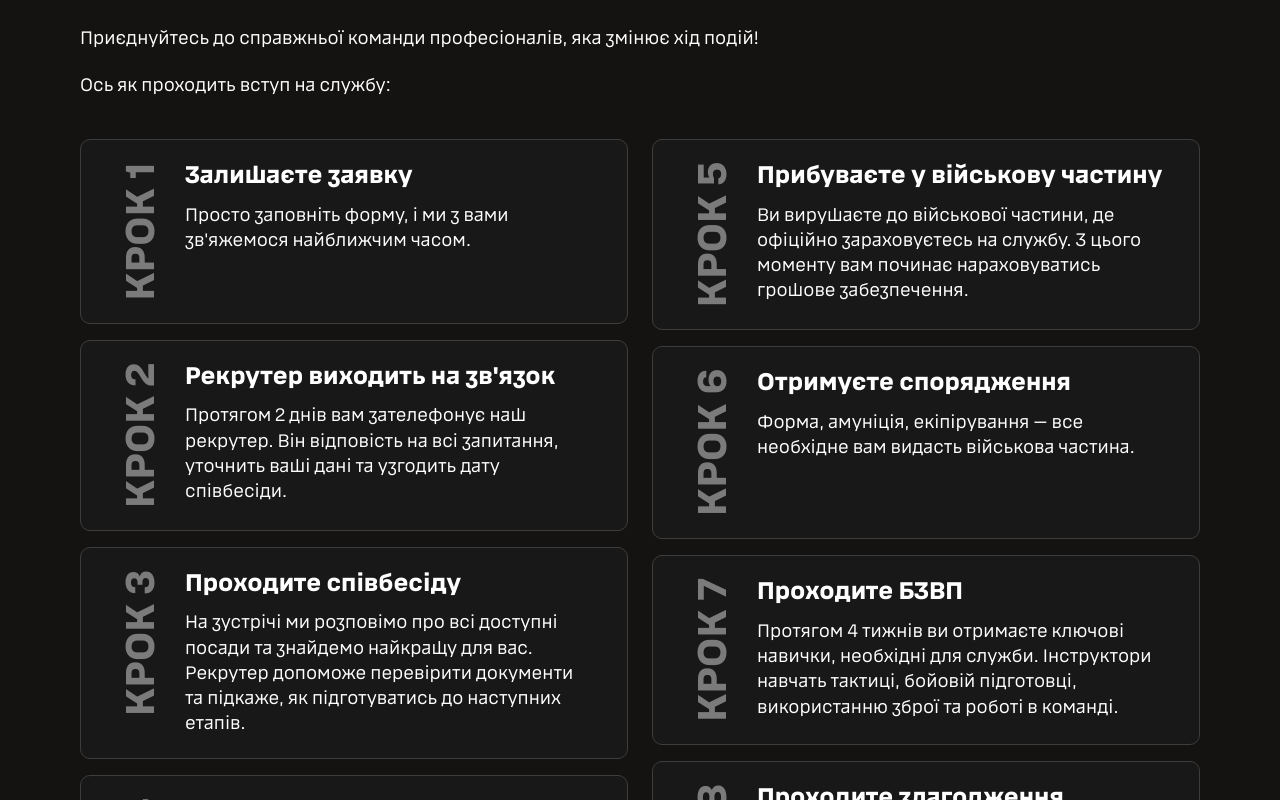
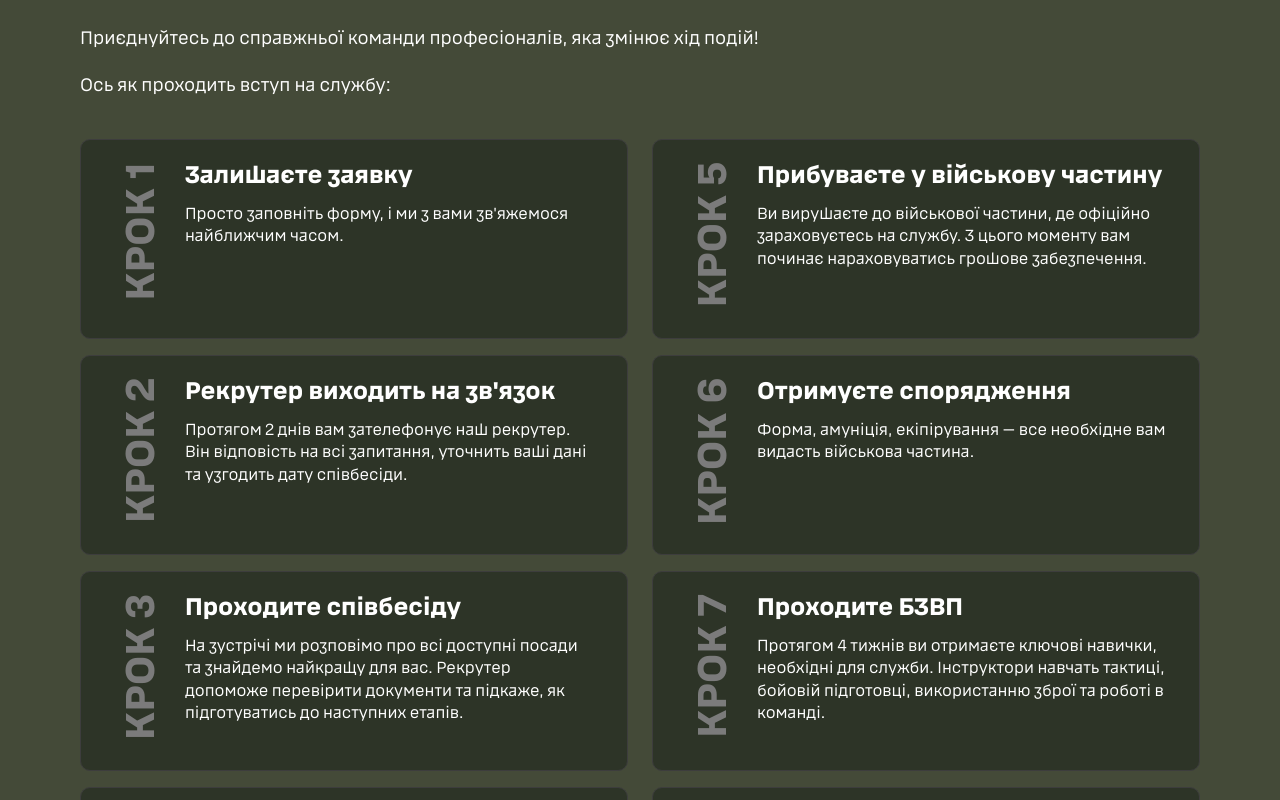
Before and after one commit to NatalyKrvch/162bat, a Next.js app: page / in a window 1280 px wide. Shown: the part 1720-2520 px from the top of the page. Built offline with nearby package versions, Linux system fonts and the light colour scheme.

Commit message:
chore: change color schema

```diff
--- a/package.json
+++ b/package.json
@@ -35,6 +35,7 @@
   "devDependencies": {
     "@babel/helpers": "^7.27.4",
     "@eslint/eslintrc": "^3",
+    "@eslint/plugin-kit": "^0.4.1",
     "@storybook/addon-a11y": "9.1.5",
     "@storybook/addon-docs": "9.1.5",
     "@storybook/nextjs": "9.1.5",
@@ -48,7 +49,7 @@
     "@types/react-dom": "^19",
     "@vitest/browser": "^3.2.4",
     "@vitest/coverage-v8": "^3.2.4",
-    "eslint": "^9",
+    "eslint": "9.2.0",
     "eslint-config-next": "15.1.7",
     "eslint-config-prettier": "^10.0.1",
     "eslint-import-resolver-alias": "^1.1.2",
--- a/src/components/Accordion/Accordion.tsx
+++ b/src/components/Accordion/Accordion.tsx
@@ -31,7 +31,7 @@ const Accordion = ({ id, title, content }: AccordionItem) => {
             className="data-[state=closed]:animate-accordion-up data-[state=open]:animate-accordion-down overflow-hidden"
           >
             <div className="flex flex-col gap-6 p-6 pt-0 sm:gap-8 sm:p-8 sm:pt-0 md:gap-10 md:pt-0 md:pb-10">
-              <Divider />
+              <Divider variant="grey" />
               {content}
             </div>
           </AccordionRadix.Content>
--- a/src/components/Cards/RolesCard/RolesCard.tsx
+++ b/src/components/Cards/RolesCard/RolesCard.tsx
@@ -31,7 +31,7 @@ const RolesCard = ({ title, list }: RolesCardProps) => {
         <h4 className="mb-8 text-[20px] leading-[150%] font-bold whitespace-pre-line lg:text-[32px] lg:leading-[120%]">
           {hasTitle && title.trim()}
         </h4>
-        <div className="gap-3 lg:text-2xl">
+        <div className="gap-3 lg:text-xl">
           {hasList && <List listItems={refactoredList} />}
         </div>
       </div>
--- a/src/components/Cards/StageCard/StageCard.tsx
+++ b/src/components/Cards/StageCard/StageCard.tsx
@@ -6,7 +6,7 @@ const StageCard = ({ step, title, description }: StageCardProps) => {
   return (
     <article
       data-testid={STAGE_CARD_TEST_ID}
-      className="rounded-default border-grey bg-bg-secondary flex w-full items-center gap-4 border-1 px-3 py-5.5 lg:px-8 xl:items-start"
+      className="rounded-default border-grey bg-bg-secondary flex w-full items-center gap-4 border-1 px-3 py-5.5 lg:h-[200px] lg:px-8 xl:items-start"
     >
       <p className="rotated text-description text-4xl-40 leading-[140%] font-bold tracking-normal">
         {step}
@@ -15,7 +15,7 @@ const StageCard = ({ step, title, description }: StageCardProps) => {
         <h3 className="text-2xl leading-[120%] font-bold tracking-normal">
           {title}
         </h3>
-        <p className="text-base leading-[140%] tracking-normal lg:text-lg">
+        <p className="lg:text-basis text-base leading-[140%] tracking-normal">
           {description}
         </p>
       </div>
--- a/src/modules/RolesSection/RolesSection.tsx
+++ b/src/modules/RolesSection/RolesSection.tsx
@@ -39,7 +39,7 @@ const RolesSection = ({ data }: RolesSectionProps) => {
       </div>
       <div className="mt-8 w-full max-w-full">
         <Carousel perView={ITEMS_PER_SLIDE_ON_DESKTOP}>{slides}</Carousel>
-      </div>{' '}
+      </div>
     </>
   );
 };
--- a/src/style/globals.css
+++ b/src/style/globals.css
@@ -4,8 +4,10 @@
   /*Colors */
   --color-main: #6a994e;
 
-  --color-bg-primary: #151312;
-  --color-bg-secondary: #181818;
+  --color-bg-primary: #444A38;
+  /*--color-bg-primary: #151312;*/
+  --color-bg-secondary: #2d3427;
+  /*--color-bg-secondary: #181818;*/
 
   --color-stroke-focused: #f845fc;
   --color-stroke-grey: #bdbcdb;
@@ -13,7 +15,7 @@
   --color-text-white: #ffffff;
   --color-text-green: #6a994e;
   --color-text-disabled: #212121;
-  --color-text-validation: #386641;
+  --color-text-validation: #2d3427;
   --color-text-error: #f93232;
   --color-text-success: #439f6e;
   --color-text-light-green: #a7c957;
@@ -22,14 +24,15 @@
   --color-btn-text: #ffffff;
   --color-btn-bg-hover: #a7c957;
   --color-btn-text-hover: #ffffff;
-  --color-btn-bg-click: #386641;
+  --color-btn-bg-click: #2d3427;
+  /*--color-btn-bg-click: #386641;*/
   --color-btn-text-click: #ffffff;
   --color-btn-bg-disabled: #f4f3fe;
   --color-btn-text-disabled: #c5c0db;
 
   --color-btn-text-secondary: #ffffff;
   --color-btn-text-hover-secondary: #a7c957;
-  --color-btn-text-click-secondary: #386641;
+  --color-btn-text-click-secondary: #2d3427;
   --color-btn-text-disabled-secondary: #c5c0db;
 
   --color-form-color: #1e1e1e;
```
Also changed, not shown: 2 other files (tests, documents, lock files or other folders).
